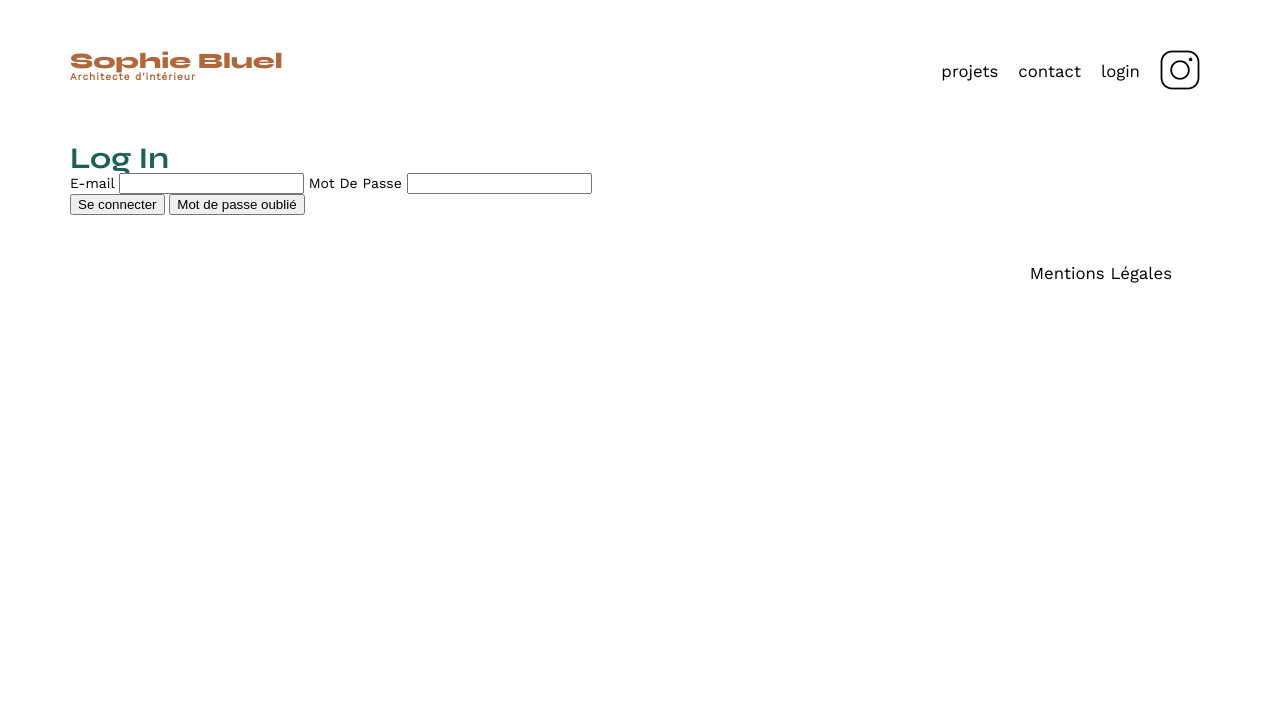
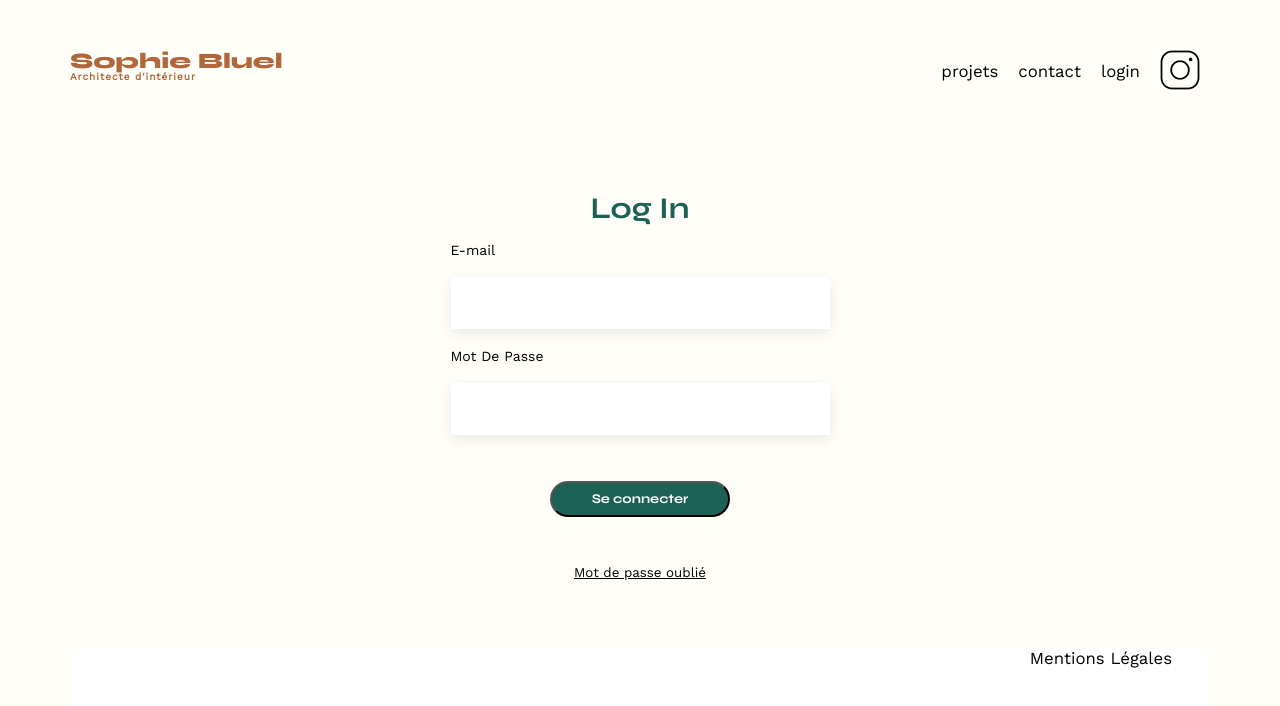
Before and after one commit to S0ph1e22/Portfolio-architecte, a plain HTML site: page FrontEnd/index.html in a window 1280 px wide. Both pictures are taken after a click on the item "login". Drawn offline with nearby package versions, Linux system fonts and the light colour scheme; no server answers.

Commit message:
visu + message d'errur + redirection si connection ok

```diff
--- a/FrontEnd/assets/style.css
+++ b/FrontEnd/assets/style.css
@@ -183,7 +183,15 @@ input[type="submit"]{
 footer nav ul {
 	display: flex;
 	justify-content: flex-end;
-	margin: 2em
+	margin: 2em;
+}
+
+head, body{
+	background-color: #FFFEF8;
+}
+footer{
+	background-color: white;
+	height: 60px;
 }
 
 /*btn filtre */
@@ -220,6 +228,56 @@ footer nav ul {
 
 /*page login*/
 
-.form-container {
-    display: none;
+#page-login {
+    display: flex;
+    justify-content: center;
+    align-items: center;
 }
+
+#loginForm {
+    padding: 20px;
+    width: 100%;
+	max-width: 379px;
+    text-align: center;
+	display: flex;
+    flex-direction: column;
+    padding-top: 50px;
+	gap: 20px;
+}
+
+label{
+	text-align: left;
+}
+
+#email, #password{
+	height: 50px;
+	font-size: 1.2em;
+	border: none;
+	box-shadow: 0px 4px 14px rgba(0, 0, 0, 0.09);
+}
+
+button.btn-connection{
+	color: white;
+	background-color: #1D6154;
+	border-radius: 60px;
+	height: 36px;
+	width: 179px;
+	font-family: 'Syne';
+	font-weight: 700;
+	margin: 2em auto;
+	width: 180px;
+	text-align: center;
+}
+
+button.mdp-forgot{
+	background-color: #FFFEF8;
+	border: none;
+	text-decoration: underline;
+	height: 16px;
+	width: 150px;
+	text-align: center;
+	font-family: 'Work Sans';
+	size: 14px;
+	text-align: center;
+	margin: auto;
+}
--- a/FrontEnd/index.html
+++ b/FrontEnd/index.html
@@ -22,7 +22,7 @@
 		</ul>
 	</nav>
 </header>
-<main>
+<main id="mainContent">
 	<section id="introduction">
 		<figure>
 			<img src="./assets/images/sophie-bluel.png" alt="portrait">
--- a/FrontEnd/login.html
+++ b/FrontEnd/login.html
@@ -1,17 +1,17 @@
 
-    <section id="page-login">
+   <section id="page-login">
         <div id="loginForm">
             <h2> Log In </h2>
-            <form action="/login" method="POST">
+
                 <label for="email"> E-mail</label>
                 <input type="email" id="email" name="email">
 
                 <label for="paswword"> Mot De Passe </label>
-                <input type="text" id="paswword" name="paswword">
+                <input type="text" id="password" name="paswword"> <!-- Changer en le type -->
 
-                <p id="error-message"></p>
-                <button type="submit"> Se connecter </button>
-                <button type="submit"> Mot de passe oublié </button>
-            </form>
+                <button  id="btn-connection" class="btn-connection" onclick="login()"> Se connecter </button>
+                <button class="mdp-forgot"> Mot de passe oublié </button>
+
+            <div id="errorMessage" style="display : none;">Erreur dans l’identifiant ou le mot de passe</div>
         </div>
     </section>
--- a/FrontEnd/script.js
+++ b/FrontEnd/script.js
@@ -105,32 +105,8 @@ async function fetchProjectsByCategory(categoryId) {
         }
     });
 
-/* document.addEventListener('DOMContentLoaded',function(){
 
-    const loginForm=document.querySelector("#loginForm form");
-    const errorMessage = document.getElementById('error-message');
-
-    if (loginForm){
-        loginForm.addEventListener('submit', async function(event) {
-            event.preventDefault();
-
-            const email=document.getElementById('email').value;
-            const password=document.getElementById('password').value;
-
-            const reponse= await fetch ('/login',{
-                method: 'POST',
-                headers : {'Content-type' : 'application/json'},
-                body :JSON.stringify({email,password})
-            });
-            if (!response.ok){
-                errorMessage.textContent = "Erreur dans l’identifiant ou le mot de passe";
-                errorMessage.style.display="block";
-            }else{
-                window.location.href = '/dashboard';
-            }
-        });
-    }
-}); */
+//charger les projets
 function loadLoginForm() {
     // Utiliser fetch pour charger le contenu du fichier login.html
     fetch('login.html')     //va chercher le fichier login.html
@@ -143,12 +119,56 @@ function loadLoginForm() {
         });
 }
 
-    const loginBtn = document.getElementById('loginBtn');  //selectionner le bouton login
-    const mainContent = document.getElementsByTagName('main')[0];
+//login
+function login() {
+
+    const email = document.getElementById('email').value;
+    const password = document.getElementById('password').value;
+    const errorMessage = document.getElementById ('errorMessage');
+
+    //cacher message d'erreur qd login
+    if (errorMessage){
+        errorMessage.style.display = 'none';
+    }
+
+    fetch('http://localhost:5678/api/users/login', {
+                method: 'POST',
+                headers: { 'Content-Type': 'application/json' },
+                body: JSON.stringify({ email, password })
+            })
+            .then(response => {
+                if (!response.ok){
+                    throw new Error('Erreur dans l’identifiant ou le mot de passe');
+                }
+                return response.json();
+            })
+            .then(response => {
+                if (response['token'] && response['userId']) {
+
+                    // Stocker le token et l'ID utilisateur pour la session
+                    localStorage.setItem('token', response['token']);
+                    localStorage.setItem('userId', response['userId']);
+                     //redirection vers index si id ok
+                    window.location.href = "index.html";
+
+                }
+            })
+            .catch (error => {
+            console.error('Erreur lors de la connexion :', error);
+            if (errorMessage){
+                errorMessage.textContent = "Erreur dans l’identifiant ou le mot de passe";
+                errorMessage.style.display = "block";
+            }
+        });
+}
+document.addEventListener('DOMContentLoaded', async function() {
+        const errorMessage = document.getElementById('errorMessage');
+        if (errorMessage) {
+            errorMessage.style.display = "none";} //fait passer le dom(index.html) avant
+        await fetchCategories();   //att que les cat soit générer
+        await fetchProjects();     //att que les projets soit générer
+
+        loginBtn.addEventListener('click', loadLoginForm); //qd on clique, affiche la fonction
 
 
-document.addEventListener('DOMContentLoaded', async function() {  //fait passer le dom(index.html) avant
-        await fetchCategories();   //att que les cat soit générer
-        await fetchProjects();     //att que les projets soit générer
-        loginBtn.addEventListener('click', loadLoginForm);      //qd on clique, affiche la fonction
 });
```
